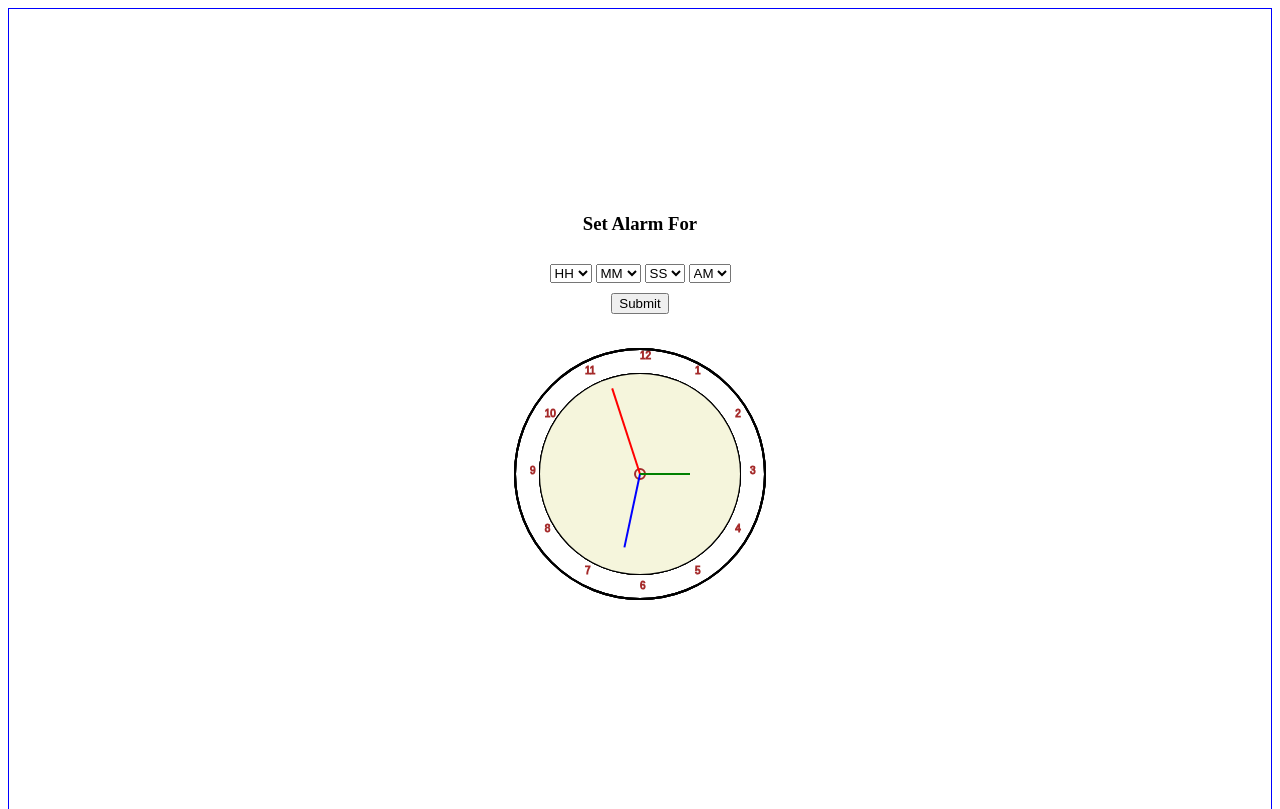
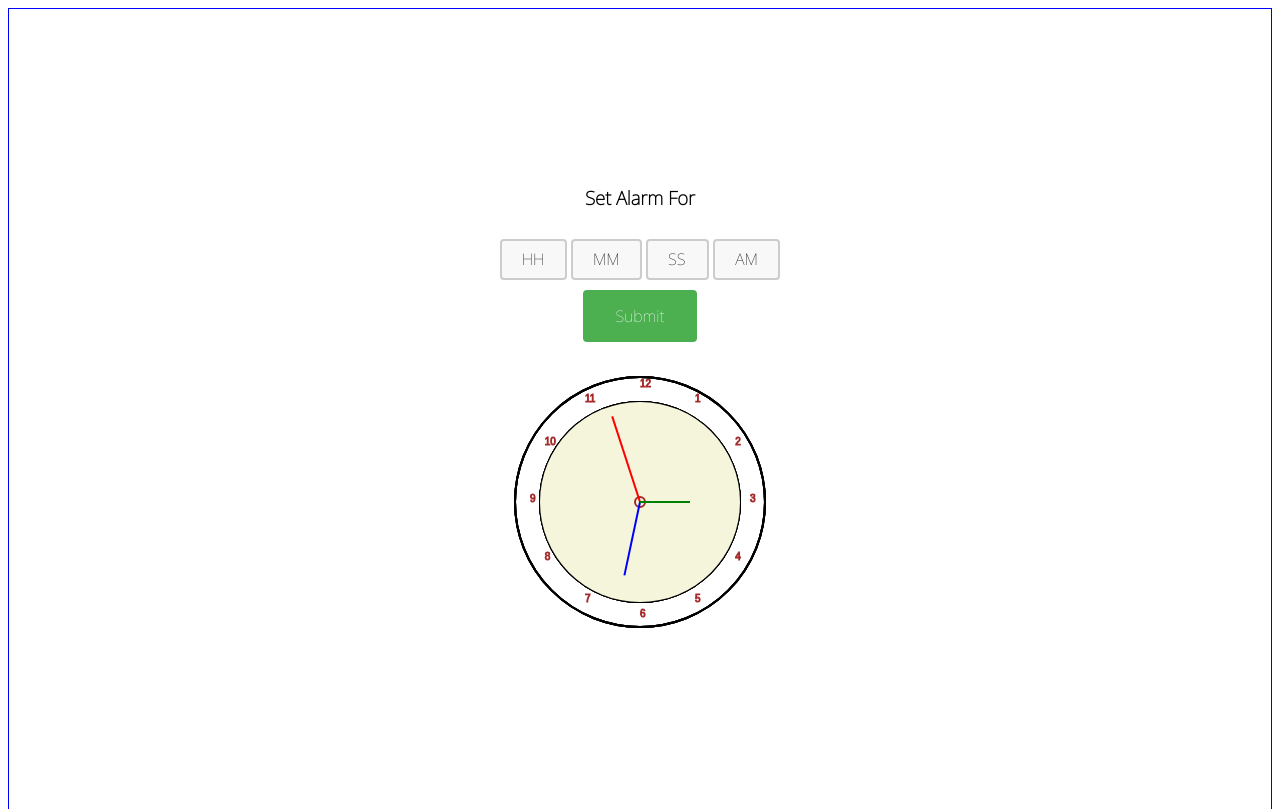
Before and after one commit to shivamp1998/jsAlarmClock, a plain HTML site: page index.html in a window 1280 px wide. Shown: the top 809 px of the page. Drawn offline with Linux system fonts and the light colour scheme; a web font is replaced by a local one.

Commit message:
alarm setup

```diff
--- a/index.css
+++ b/index.css
@@ -1,3 +1,6 @@
+* {
+    font-family: 'Noto Sans', sans-serif;
+}
 .canvas-div {
     border: 1px solid blue;
     display: flex;
@@ -8,6 +11,46 @@
     gap: 10px
 }
 
+/* Select dropdown styling */
+select {
+    appearance: none;
+    -webkit-appearance: none;
+    -moz-appearance: none;
+    border: 2px solid #ccc;
+    border-radius: 4px;
+    background-color: #f8f8f8;
+    padding: 10px 20px;
+    font-size: 16px;
+    outline: none;
+    cursor: pointer;
+    transition: border-color 0.3s ease, background-color 0.3s ease;
+  }
+
+  select:hover {
+    border-color: #aaa;
+  }
+
+  /* Button styling */
+  button {
+    border: none;
+    background-color: #4CAF50;
+    color: white;
+    padding: 15px 32px;
+    text-align: center;
+    text-decoration: none;
+    display: inline-block;
+    font-size: 16px;
+    border-radius: 4px;
+    outline: none;
+    cursor: pointer;
+    transition: background-color 0.3s ease;
+  }
+
+  button:hover {
+    background-color: #45a049;
+  }
+
+
 .clock-canvas {
     /* border: 1px solid red; */
     display: block
--- a/index.html
+++ b/index.html
@@ -7,6 +7,9 @@
   <meta http-equiv="X-UA-Compatible" content="ie=edge">
   <title>HTML 5 Boilerplate</title>
   <link href='https://fonts.googleapis.com/css?family=Cedarville Cursive' rel='stylesheet'>
+  <link rel="preconnect" href="https://fonts.googleapis.com">
+  <link rel="preconnect" href="https://fonts.gstatic.com" crossorigin>
+  <link href="https://fonts.googleapis.com/css2?family=Noto+Sans:wght@100&display=swap" rel="stylesheet">
 
   <link rel="stylesheet" href="./index.css">
 </head>
@@ -30,7 +33,7 @@
       </select>
     </div>
     <div>
-      <button onclick="handleAlarmSave()"> Submit </button>
+      <button onclick="handleAlarmSave()" type="submit"> Submit </button>
     </div>
     <canvas class="clock-canvas"></canvas>
     <audio class="alarm">
--- a/index.js
+++ b/index.js
@@ -1,12 +1,14 @@
 const canvasDiv = document.querySelector(".canvas-div")
 const canvas = document.querySelector(".clock-canvas");
 const ctx = canvas.getContext('2d');
+const audio = document.querySelector('.alarm');
+sessionStorage.clear()
+
 canvas.height = 300;
 canvas.width = 300
 const radius = 100
 const clockX = canvas.height / 2;
 const clockY =  canvas.width / 2 ;
-
 /* starting position of all the needles */
 let secondsHandAngle = -Math.PI / 2 + (new Date().getSeconds() + 1) * Math.PI / 30;
 let minutesHandAngle = -Math.PI / 2 + (new Date().getMinutes() ) * Math.PI / 30;
@@ -29,8 +31,8 @@ const interval = setInterval(() => {
     console.log(alarmTime)
     if(alarmTime !== null) {
         console.log(alarmTime, new Date(alarmTime).getTime(), new Date().getTime())
-        if(new Date(alarmTime).getTime() === new Date().getTime()){
-            const audio = document.querySelector('.alarm');
+        if(new Date(alarmTime).getTime() >= new Date().getTime()){
+            console.log(audio)
             audio.play();
         }
 
```
